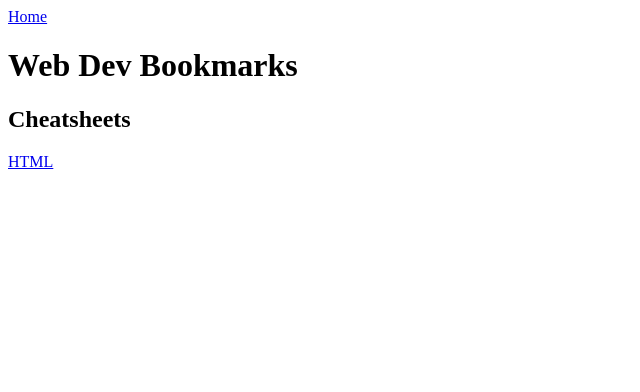
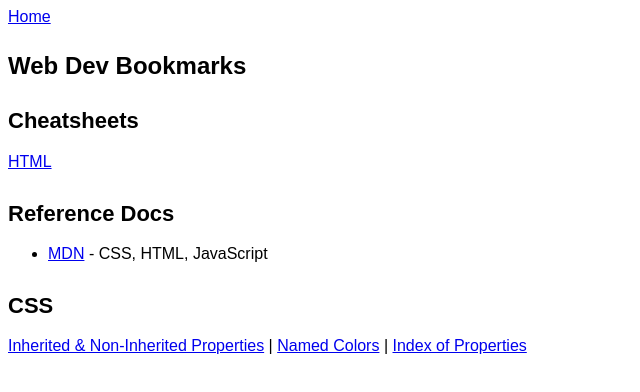
Before and after one commit to codedhouse/codedhouse.github.io, a plain HTML site: page bookmarks/index.html in a window 1280 px wide. Shown: the whole page, without its empty margins (0-640 px from the left). Drawn offline with Linux system fonts and the light colour scheme; a web font is replaced by a local one.

Commit message:
Change the font

```diff
--- a/bookmarks/index.html
+++ b/bookmarks/index.html
@@ -3,17 +3,44 @@
   <head>
     <meta charset="UTF-8" />
     <meta name="viewport" content="width=device-width, initial-scale=1.0" />
+    <link rel="stylesheet" href="../index.css" />
     <title>bookmarks</title>
   </head>
   <body>
     <nav><a href="/">Home</a></nav>
     <main>
       <h1>Web Dev Bookmarks</h1>
-      <h2>Cheatsheets</h2>
-      <a
-        href="https://syntaxsimplified.com/cheatsheet/HTML/hypertext_markup_language.html"
-        >HTML</a
-      >
+      <section>
+        <h2>Cheatsheets</h2>
+        <a
+          href="https://syntaxsimplified.com/cheatsheet/HTML/hypertext_markup_language.html"
+          >HTML</a
+        >
+      </section>
+      <section>
+        <h2>Reference Docs</h2>
+        <ul>
+          <li>
+            <a href="https://developer.mozilla.org/en-US/">MDN</a> - CSS, HTML,
+            JavaScript
+          </li>
+        </ul>
+      </section>
+      <section>
+        <h2>CSS</h2>
+        <a href="https://www.codecademy.com/resources/docs/css/inheritance"
+          >Inherited & Non-Inherited Properties</a
+        >
+        |
+        <a href="https://developer.mozilla.org/en-US/docs/Web/CSS/named-color"
+          >Named Colors</a
+        >
+        |
+        <a
+          href="https://developer.mozilla.org/en-US/docs/Web/CSS/Reference#index"
+          >Index of Properties</a
+        >
+      </section>
     </main>
   </body>
 </html>
--- /dev/null
+++ b/index.css
@@ -0,0 +1,20 @@
+@import url('https://fonts.googleapis.com/css2?family=Sofia+Sans+Condensed:ital,wght@0,1..1000;1,1..1000&display=swap');
+
+body {
+  font-family: 'Sofia Condensed', sans-serif;
+}
+
+h1 {
+  font-size: 24px;
+  font-weight: 600;
+  line-height: 2;
+}
+
+h2 {
+  font-size: 22px;
+  font-weight: 600;
+}
+
+section {
+  margin-bottom: 30px;
+}
```
Also changed, not shown: index.html (+1 -0 lines).
